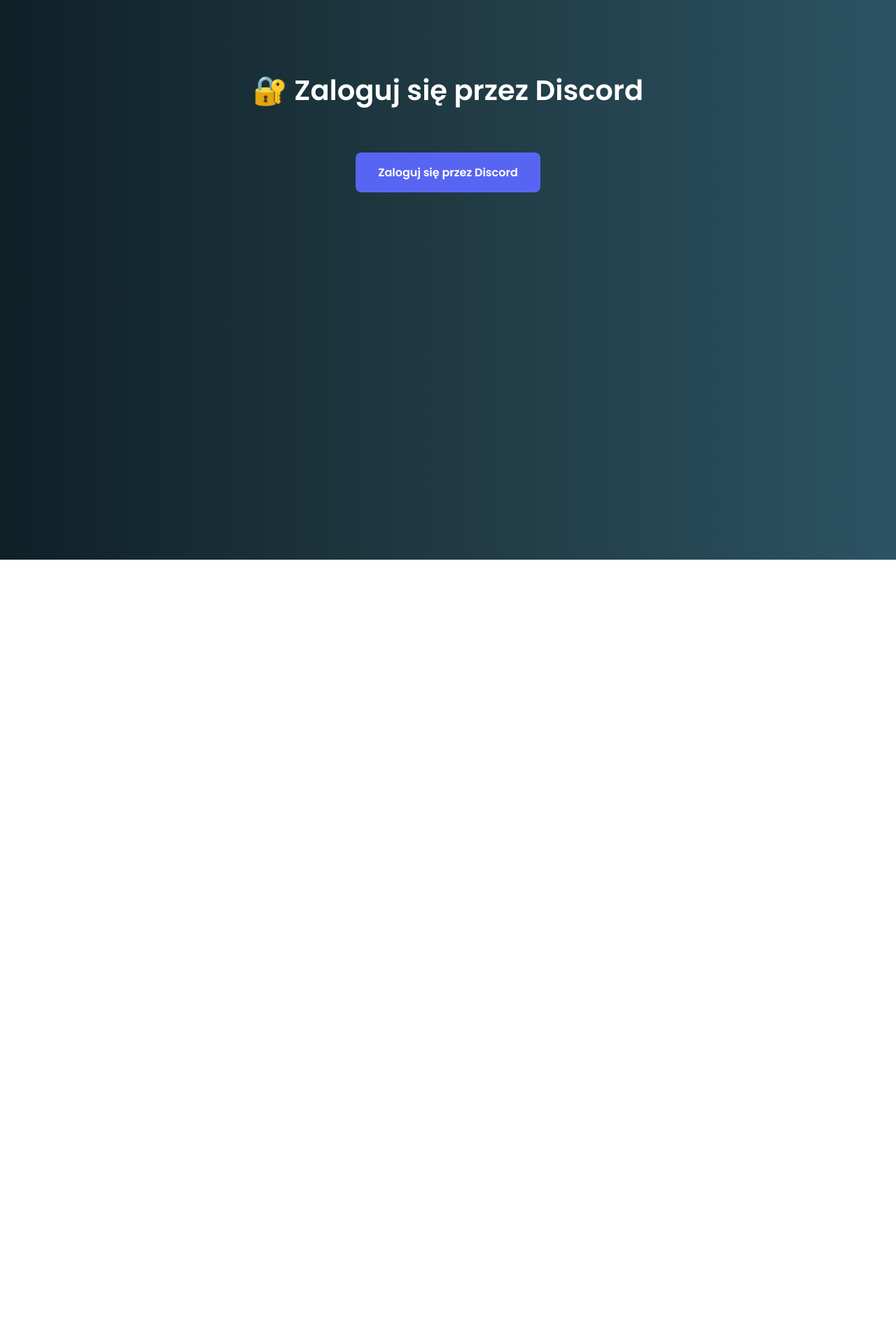
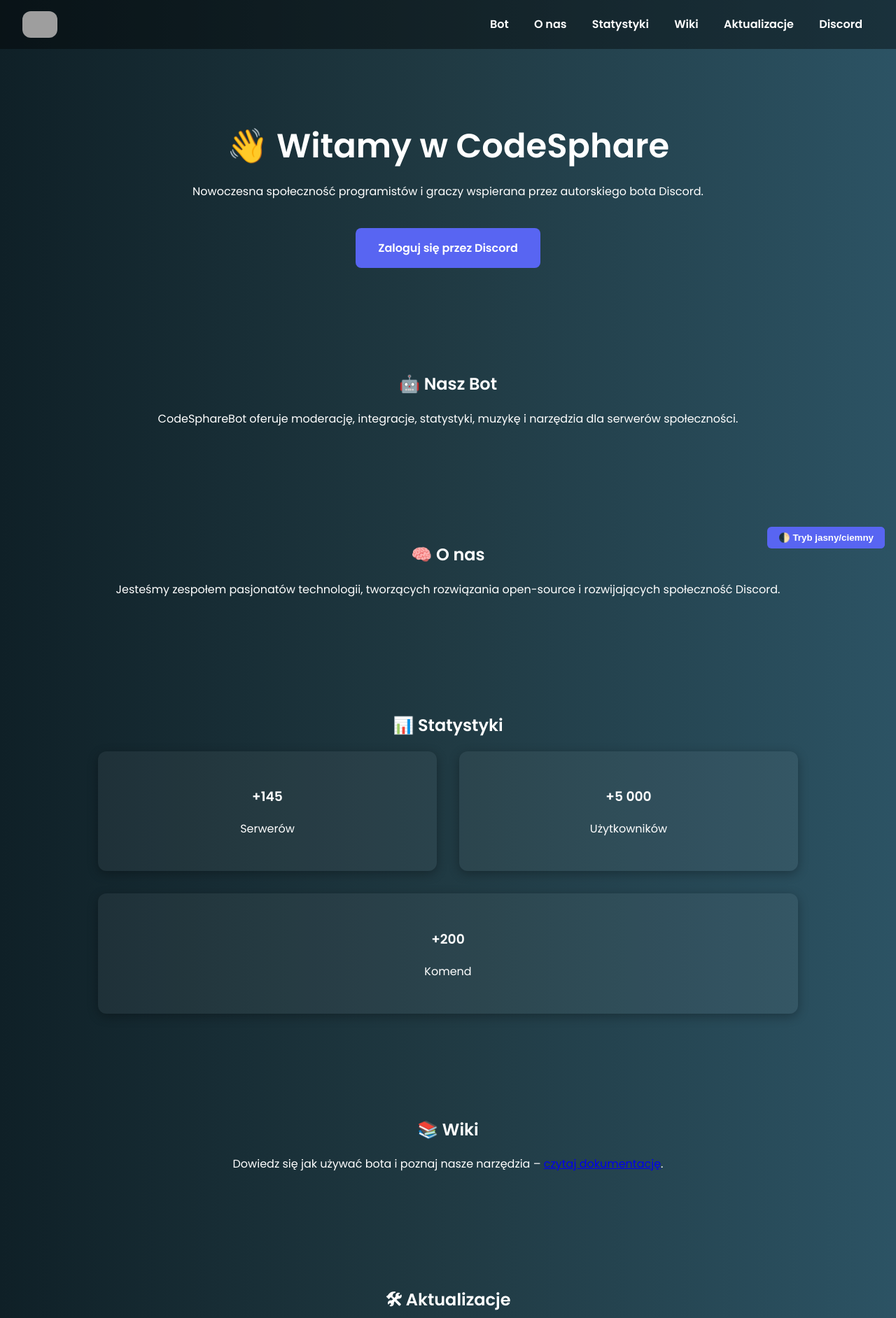
Before and after one commit to Alwarofajtapa1/CodeSphare.pl, a plain HTML site: page index.html in a window 1280 px wide. Shown: the top 1884 px of the page at 70% size. Before the commit the page ends 800 px from the top, so only its background shows below. Drawn offline with Linux system fonts and the light colour scheme; grey boxes are pictures that could not be loaded.

Commit message:
Update index.html

```diff
--- a/index.html
+++ b/index.html
@@ -1,97 +1,256 @@
 <!DOCTYPE html>
 <html lang="pl">
 <head>
-  <meta charset="UTF-8">
-  <meta name="viewport" content="width=device-width, initial-scale=1.0">
-  <title>CodeSphare | Logowanie przez Discord</title>
+  <meta charset="UTF-8" />
+  <meta name="viewport" content="width=device-width, initial-scale=1.0"/>
+  <title>CodeSphare | Discord + Bot</title>
+  <meta name="description" content="Oficjalna strona CodeSphare – centrum społeczności, technologii i autorskiego bota Discord.">
+  <link rel="icon" href="https://i.imgur.com/hk1Dbzo.png">
   <link href="https://fonts.googleapis.com/css2?family=Poppins:wght@400;600&display=swap" rel="stylesheet">
   <style>
-    body {
-      font-family: 'Poppins', sans-serif;
-      background: linear-gradient(to right, #0f2027, #203a43, #2c5364);
-      color: white;
-      text-align: center;
-      padding: 4rem 2rem;
+    :root {
+      --primary: #5865F2;
+      --background: #0f2027;
+      --foreground: white;
+      --secondary: #2c5364;
     }
 
-    h1 {
-      font-size: 2.5rem;
+    body {
+      margin: 0;
+      font-family: 'Poppins', sans-serif;
+      background: linear-gradient(to right, var(--background), #203a43, var(--secondary));
+      color: var(--foreground);
+      scroll-behavior: smooth;
+    }
+
+    header {
+      display: flex;
+      justify-content: space-between;
+      align-items: center;
+      padding: 1rem 2rem;
+      background: rgba(0,0,0,0.4);
+      position: sticky;
+      top: 0;
+      z-index: 999;
+    }
+
+    header img {
+      width: 50px;
+      border-radius: 12px;
+    }
+
+    nav a {
+      color: white;
+      text-decoration: none;
+      margin: 0 1rem;
+      font-weight: 600;
+      transition: color 0.3s;
+    }
+
+    nav a:hover {
+      color: var(--primary);
+    }
+
+    section {
+      padding: 4rem 2rem;
+      max-width: 1000px;
+      margin: auto;
+      text-align: center;
+    }
+
+    .hero h1 {
+      font-size: 3rem;
+      margin-bottom: 1rem;
     }
 
     .button {
-      display: inline-block;
-      background-color: #5865F2;
+      background: var(--primary);
       color: white;
       padding: 1rem 2rem;
       border-radius: 8px;
       font-weight: bold;
       text-decoration: none;
       transition: background 0.3s;
-      margin-top: 2rem;
+      display: inline-block;
+      margin-top: 1.5rem;
     }
 
     .button:hover {
-      background-color: #4752C4;
+      background: #4752C4;
     }
 
-    .user-info {
-      margin-top: 2rem;
-      display: none;
+    .stats, .team, .partners {
+      display: flex;
+      flex-wrap: wrap;
+      justify-content: center;
+      gap: 2rem;
     }
 
-    .user-info img {
-      border-radius: 50%;
+    .card {
+      background: rgba(255, 255, 255, 0.05);
+      border-radius: 12px;
+      padding: 2rem;
+      flex: 1 1 250px;
+      box-shadow: 0 4px 15px rgba(0,0,0,0.3);
+    }
+
+    .avatar {
       width: 80px;
       height: 80px;
+      border-radius: 50%;
+      margin: auto;
     }
 
-    .user-info h2 {
-      margin: 0.5rem 0 0;
+    footer {
+      background: #111;
+      padding: 2rem;
+      text-align: center;
+      font-size: 0.9rem;
+      color: #ccc;
+    }
+
+    .lang-toggle, .theme-toggle {
+      position: fixed;
+      bottom: 1rem;
+      right: 1rem;
+      display: flex;
+      flex-direction: column;
+      gap: 0.5rem;
+    }
+
+    .lang-toggle button, .theme-toggle button {
+      background: var(--primary);
+      border: none;
+      color: white;
+      padding: 0.5rem 1rem;
+      border-radius: 6px;
+      cursor: pointer;
+      font-weight: bold;
+    }
+
+    iframe {
+      border: none;
+      width: 100%;
+      height: 300px;
+      margin-top: 2rem;
+      border-radius: 12px;
     }
   </style>
 </head>
 <body>
 
-  <h1>🔐 Zaloguj się przez Discord</h1>
+  <header>
+    <img src="https://i.imgur.com/hk1Dbzo.png" alt="CodeSphare Logo">
+    <nav>
+      <a href="#bot">Bot</a>
+      <a href="#o-nas">O nas</a>
+      <a href="#statystyki">Statystyki</a>
+      <a href="#dokumentacja">Wiki</a>
+      <a href="#aktualizacje">Aktualizacje</a>
+      <a href="#discord">Discord</a>
+    </nav>
+  </header>
 
-  <a class="button" id="loginButton">Zaloguj się przez Discord</a>
+  <section class="hero">
+    <h1>👋 Witamy w CodeSphare</h1>
+    <p>Nowoczesna społeczność programistów i graczy wspierana przez autorskiego bota Discord.</p>
+    <a href="#" class="button">Zaloguj się przez Discord</a>
+  </section>
 
-  <div class="user-info" id="userInfo">
-    <img id="avatar" src="" alt="Avatar użytkownika">
-    <h2 id="username">...</h2>
-    <p>Zalogowano pomyślnie</p>
+  <section id="bot">
+    <h2>🤖 Nasz Bot</h2>
+    <p>CodeSphareBot oferuje moderację, integracje, statystyki, muzykę i narzędzia dla serwerów społeczności.</p>
+  </section>
+
+  <section id="o-nas">
+    <h2>🧠 O nas</h2>
+    <p>Jesteśmy zespołem pasjonatów technologii, tworzących rozwiązania open-source i rozwijających społeczność Discord.</p>
+  </section>
+
+  <section id="statystyki">
+    <h2>📊 Statystyki</h2>
+    <div class="stats">
+      <div class="card"><h3>+145</h3><p>Serwerów</p></div>
+      <div class="card"><h3>+5 000</h3><p>Użytkowników</p></div>
+      <div class="card"><h3>+200</h3><p>Komend</p></div>
+    </div>
+  </section>
+
+  <section id="dokumentacja">
+    <h2>📚 Wiki</h2>
+    <p>Dowiedz się jak używać bota i poznaj nasze narzędzia – <a href="#">czytaj dokumentację</a>.</p>
+  </section>
+
+  <section id="aktualizacje">
+    <h2>🛠 Aktualizacje</h2>
+    <ul>
+      <li>✅ Dodano integrację z systemem ticketów – lipiec 2025</li>
+      <li>✅ Optymalizacja bota pod większe serwery – czerwiec 2025</li>
+      <li>✅ Nowy system anty-spam – maj 2025</li>
+    </ul>
+  </section>
+
+  <section id="discord">
+    <h2>📥 Dołącz do nas!</h2>
+    <p>Wejdź na nasz serwer, poznaj społeczność i używaj naszego bota!</p>
+    <a href="https://dc.codesphare.pl" class="button" target="_blank">💬 Dołącz na Discord</a>
+    <iframe src="https://discord.com/widget?id=123456789012345678&theme=dark" allowtransparency="true" sandbox="allow-popups allow-popups-to-escape-sandbox allow-same-origin allow-scripts"></iframe>
+  </section>
+
+  <section id="zespol">
+    <h2>👨‍💻 Zespół</h2>
+    <div class="team">
+      <div class="card">
+        <img src="https://i.imgur.com/hk1Dbzo.png" class="avatar">
+        <h3>@CodeMaster</h3>
+        <p>Founder & DevOps</p>
+      </div>
+      <div class="card">
+        <img src="https://i.imgur.com/hk1Dbzo.png" class="avatar">
+        <h3>@DesignGuru</h3>
+        <p>UI/UX Designer</p>
+      </div>
+    </div>
+  </section>
+
+  <section id="partnerzy">
+    <h2>🤝 Partnerzy</h2>
+    <div class="partners">
+      <div class="card"><img src="https://via.placeholder.com/100x50" alt="Partner 1"></div>
+      <div class="card"><img src="https://via.placeholder.com/100x50" alt="Partner 2"></div>
+    </div>
+  </section>
+
+  <section id="regulamin">
+    <h2>📄 Regulamin</h2>
+    <p>Korzystając z naszej strony i bota, akceptujesz nasz <a href="#">regulamin</a> i <a href="#">politykę prywatności</a>.</p>
+  </section>
+
+  <footer>
+    © 2025 CodeSphare • Wszelkie prawa zastrzeżone<br>
+    Wersja strony: 1.0.0
+  </footer>
+
+  <div class="lang-toggle">
+    <button onclick="alert('EN w budowie')">🇬🇧 English</button>
+  </div>
+
+  <div class="theme-toggle">
+    <button onclick="toggleTheme()">🌓 Tryb jasny/ciemny</button>
   </div>
 
   <script>
-    const CLIENT_ID = 'TWOJE_CLIENT_ID';
-    const REDIRECT_URI = 'https://twojastrona.pl/callback'; // zmień na swoją domenę
-    const SCOPE = 'identify';
-
-    document.getElementById('loginButton').addEventListener('click', () => {
-      const url = `https://discord.com/api/oauth2/authorize?client_id=${CLIENT_ID}&redirect_uri=${encodeURIComponent(REDIRECT_URI)}&response_type=code&scope=${SCOPE}`;
-      window.location.href = url;
-    });
-
-    // Obsługa przekierowania z Discorda
-    async function handleCallback() {
-      const urlParams = new URLSearchParams(window.location.search);
-      const code = urlParams.get('code');
-
-      if (code) {
-        // wysyłamy code do backendu
-        const response = await fetch(`/callback?code=${code}`);
-        const data = await response.json();
-
-        if (data.username) {
-          document.getElementById('loginButton').style.display = 'none';
-          document.getElementById('userInfo').style.display = 'block';
-          document.getElementById('username').innerText = data.username;
-          document.getElementById('avatar').src = `https://cdn.discordapp.com/avatars/${data.id}/${data.avatar}.png`;
-        }
+    function toggleTheme() {
+      document.body.classList.toggle("light-mode");
+      if(document.body.classList.contains("light-mode")) {
+        document.documentElement.style.setProperty('--background', '#f4f4f4');
+        document.documentElement.style.setProperty('--foreground', '#111');
+      } else {
+        document.documentElement.style.setProperty('--background', '#0f2027');
+        document.documentElement.style.setProperty('--foreground', 'white');
       }
     }
+  </script>
 
-    handleCallback();
-  </script>
 </body>
 </html>
```
